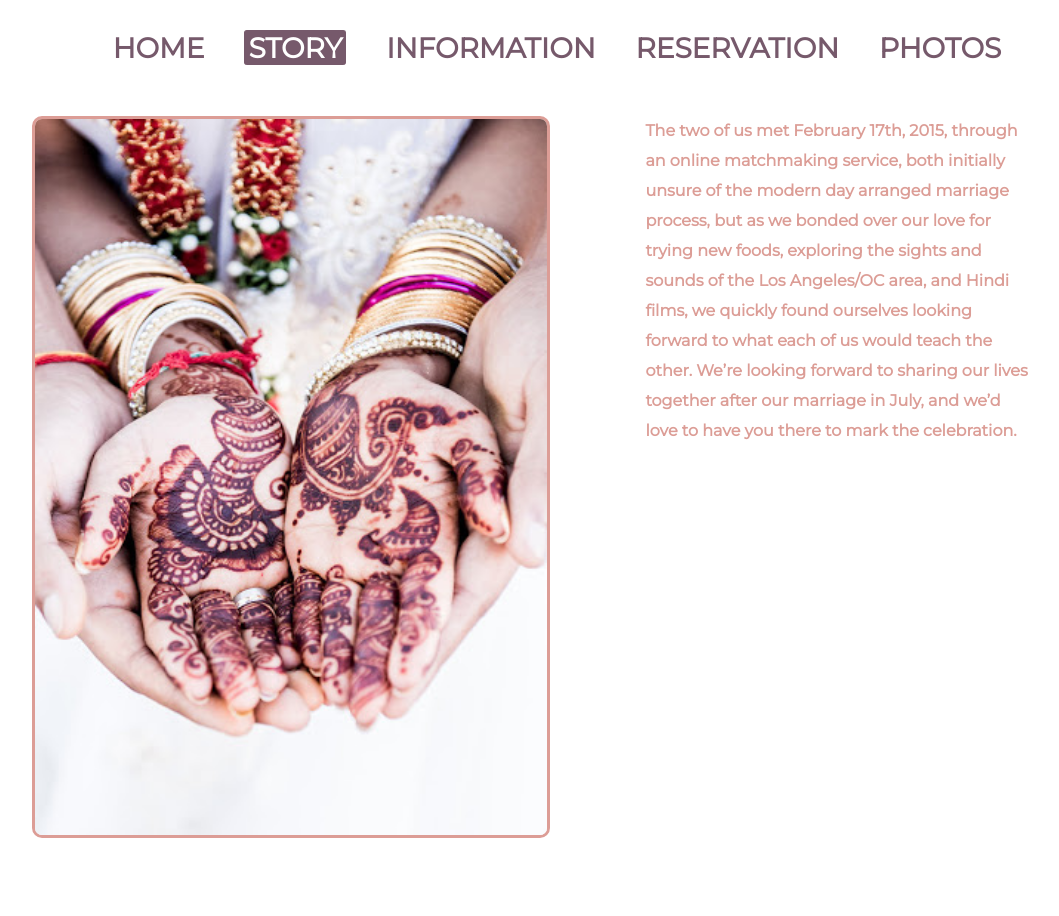
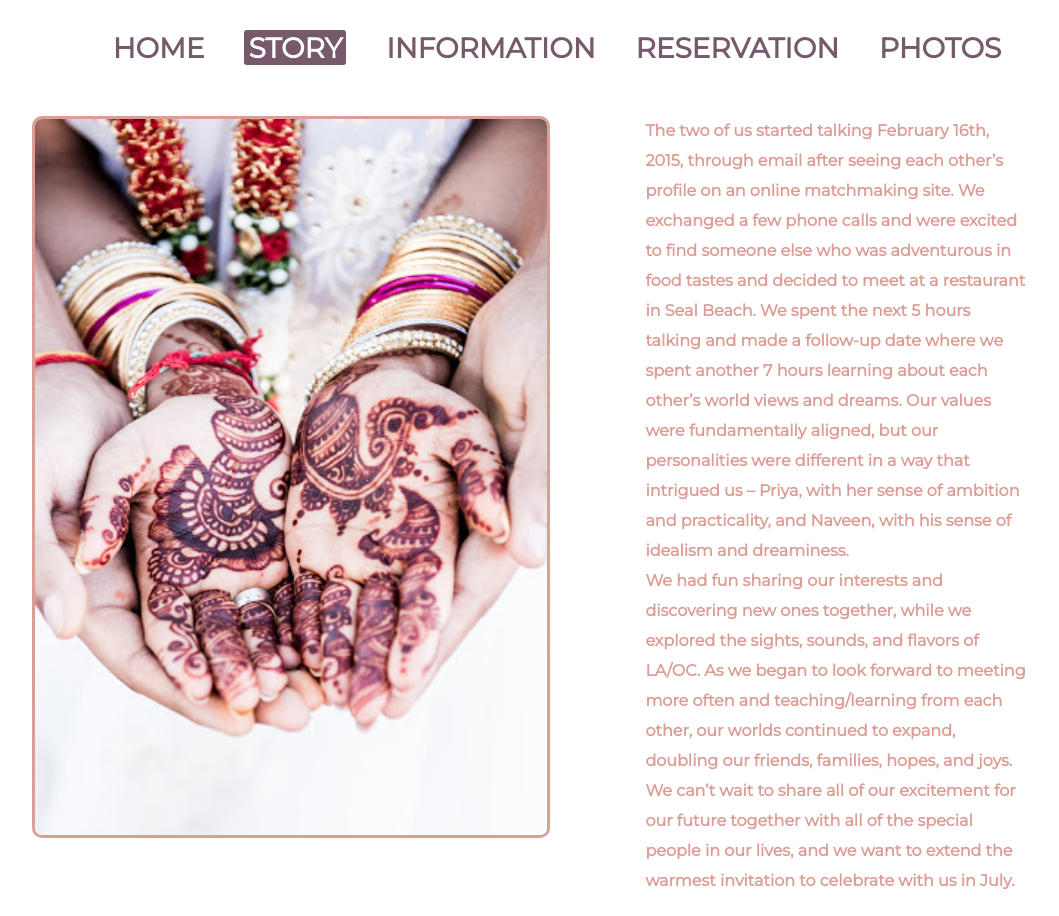
Before and after one commit to vijayxtreme/Wedding_Site_v2, a website: page public/story.html in a window 1280 px wide. Shown: the part 104-1020 px from the top of the page, without its empty margins (83-1142 px from the left). Before the commit the page ends 962 px from the top, so only its background shows below. Drawn offline with nearby package versions, Linux system fonts and the light colour scheme.

Commit message:
update the story of two lovebirds

```diff
--- a/public/story.html
+++ b/public/story.html
@@ -12,7 +12,10 @@
       </header>
     <section class="story-container">
       <img class="story-img" src="img/wedding1.jpg" />
-      <div class="story-story">The two of us met February 17th, 2015, through an online matchmaking service, both initially unsure of the modern day arranged marriage process, but as we bonded over our love for trying new foods, exploring the sights and sounds of the Los Angeles/OC area, and Hindi films, we quickly found ourselves looking forward to what each of us would teach the other. We’re looking forward to sharing our lives together after our marriage in July, and we’d love to have you there to mark the celebration.</div>
+      <div class="story-story">
+      <p>The two of us started talking February 16th, 2015, through email after seeing each other’s profile on an online matchmaking site. We exchanged a few phone calls and were excited to find someone else who was adventurous in food tastes and decided to meet at a restaurant in Seal Beach. We spent the next 5 hours talking and made a follow-up date where we spent another 7 hours learning about each other’s world views and dreams. Our values were fundamentally aligned, but our personalities were different in a way that intrigued us – Priya, with her sense of ambition and practicality, and Naveen, with his sense of idealism and dreaminess.</p>
+      <p>We had fun sharing our interests and discovering new ones together, while we explored the sights, sounds, and flavors of LA/OC. As we began to look forward to meeting more often and teaching/learning from each other, our worlds continued to expand, doubling our friends, families, hopes, and joys. We can’t wait to share all of our excitement for our future together with all of the special people in our lives, and we want to extend the warmest invitation to celebrate with us in July.</p>
+      </div>
     </section>
     <script type="text/javascript" src="https://code.jquery.com/jquery-2.1.4.min.js"></script>
     <script type="text/javascript" src="js/app.js"></script>
```
